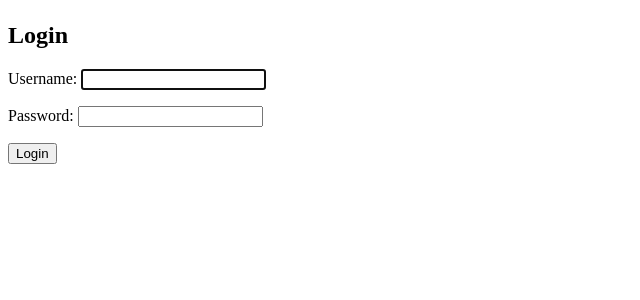
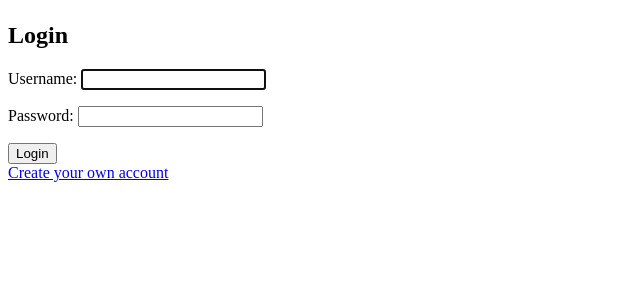
Before and after one commit to Exoutia/finanship, a Django app: page /accounts/login/ in a window 1280 px wide. Shown: the part 58-358 px from the top of the page, without its empty margins (0-640 px from the left). Run offline with Django 5.2, Linux system fonts and the light colour scheme.

Commit message:
Fixing somethings for the application to work fine

```diff
--- a/accounts/templates/registration/login.html
+++ b/accounts/templates/registration/login.html
@@ -6,4 +6,5 @@
   {% csrf_token %} {{ form.as_p }}
   <button type="submit">Login</button>
 </form>
+<a href={% url 'signup' %}>Create your own account</a>
 {% endblock %}
--- a/accounts/views.py
+++ b/accounts/views.py
@@ -1,7 +1,7 @@
-from django.contrib.auth.forms import UserCreationForm
+from django.contrib.auth import logout
+from django.contrib.auth.forms import AuthenticationForm, UserCreationForm
 from django.contrib.auth.models import User
 from django.contrib.auth.views import login_required
-from django.contrib.auth import logout
 from django.http import HttpResponse
 from django.shortcuts import redirect, render
 
```
Also changed, not shown: 3 other files.
